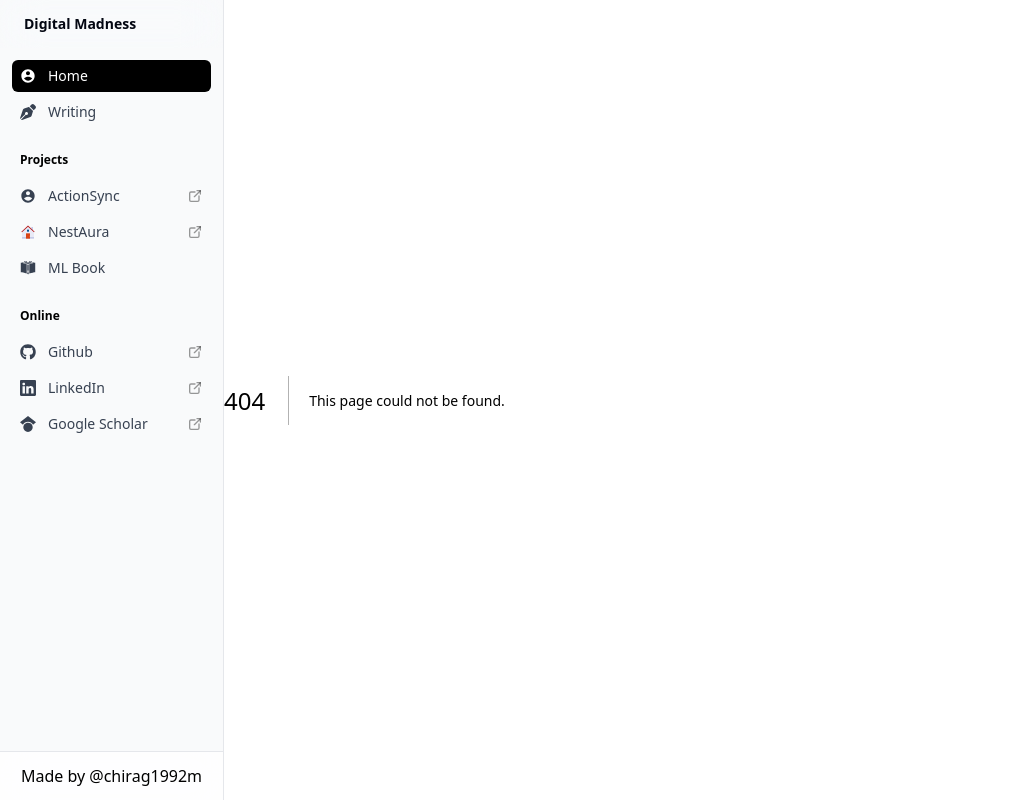
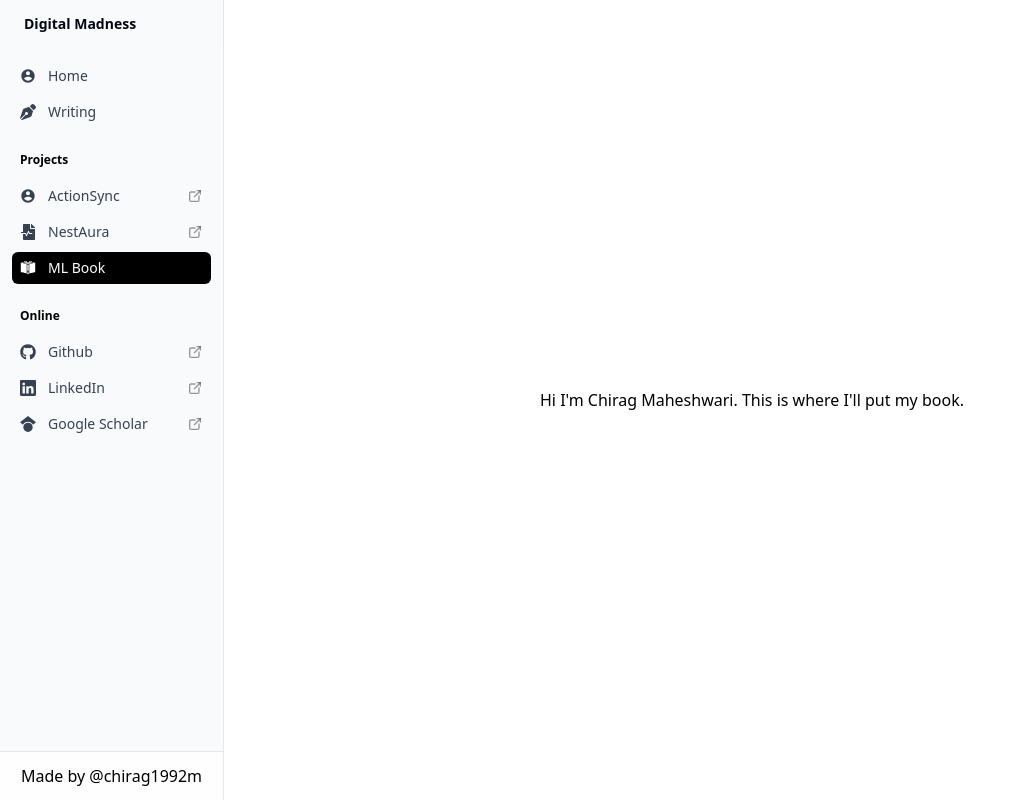
Before and after one commit to chirag1992m/profile_vs_code, a Next.js app: page /ml_book in a window 1280 px wide. Before the commit this address had no page. Shown: the whole page, without its empty margins (0-1014 px from the left). Built offline with nearby package versions, Linux system fonts and the light colour scheme.

Commit message:
Added empty pages. Navigation with selection. Favicon Added (#5)

```diff
--- a/app/home_sections.tsx
+++ b/app/home_sections.tsx
@@ -1,8 +1,7 @@
 'use client'
 import { BsLinkedin } from 'react-icons/bs'
-import { FaGithub } from 'react-icons/fa'
+import { FaFileMedicalAlt, FaGithub } from 'react-icons/fa'
 import { FaGoogleScholar, FaPenNib } from 'react-icons/fa6'
-import { FcHome } from 'react-icons/fc'
 import { GiBookCover } from 'react-icons/gi'
 import { RiAccountCircleFill } from 'react-icons/ri'
 import { TbExternalLink } from 'react-icons/tb'
@@ -41,7 +40,7 @@ export const projectsSection: SideBarNavigationLinkProps[] = [
     {
         href: 'http://nestaura.ai',
         label: 'NestAura',
-        icon: FcHome,
+        icon: FaFileMedicalAlt,
         trailingIcon: TbExternalLink,
         isActive: false,
         isExternal: true,
@@ -52,7 +51,7 @@ export const projectsSection: SideBarNavigationLinkProps[] = [
         icon: GiBookCover,
         trailingIcon: null,
         isActive: false,
-        isExternal: true,
+        isExternal: false,
     },
 ]
 
--- a/app/layout.tsx
+++ b/app/layout.tsx
@@ -1,11 +1,21 @@
 import './src/styles/global.css'
 
+import type { Metadata } from 'next'
 import React from 'react'
 
 import SideBar from './src/components/SideBar'
 import { ContextProviders } from './src/contexts'
 
 import sections from './home_sections'
+
+export const metadata: Metadata = {
+    title: 'Digital Madness',
+    description: "Chirag Maheshwari's Webspace",
+    authors: { name: 'Chirag Maheshwari' },
+    keywords: ['Digital Webspace', 'Chirag Maheshwari', ''],
+    creator: 'Chirag Maheshwari',
+    publisher: 'Chirag Maheshwari',
+}
 
 export default function RootLayout({
     children,
--- /dev/null
+++ b/app/ml_book/page.tsx
@@ -0,0 +1,12 @@
+import React from 'react'
+
+export default function Page(): React.ReactElement {
+    return (
+        <div className="flex w-full">
+            <div className="flex h-full w-full items-center justify-center">
+                Hi I&apos;m Chirag Maheshwari. This is where I&apos;ll put my
+                book.
+            </div>
+        </div>
+    )
+}
--- a/app/src/components/SideBar/SideBarNavigationLink.tsx
+++ b/app/src/components/SideBar/SideBarNavigationLink.tsx
@@ -2,6 +2,7 @@ import * as React from 'react'
 import { type IconType } from 'react-icons'
 
 import Link from 'next/link'
+import { usePathname } from 'next/navigation'
 
 import { GlobalNavigationContext } from '../../contexts/GlobalNavigationContext'
 
@@ -25,6 +26,11 @@ export function SideBarNavigationLink({
     isExternal,
 }: SideBarNavigationLinkProps): React.ReactElement {
     const { setIsOpen } = React.useContext(GlobalNavigationContext)
+    const router: string = usePathname()
+
+    // console.log(router)
+    // TODO: Make this better
+    isActive = router === href
 
     return (
         <li
--- /dev/null
+++ b/app/writing/page.tsx
@@ -0,0 +1,11 @@
+import React from 'react'
+
+export default function Page(): React.ReactElement {
+    return (
+        <div className="flex w-full">
+            <div className="flex h-full w-full items-center justify-center">
+                Hi I&apos;m Chirag Maheshwari. This is my writing space
+            </div>
+        </div>
+    )
+}
```
Also changed, not shown: app/icon.png (added).
